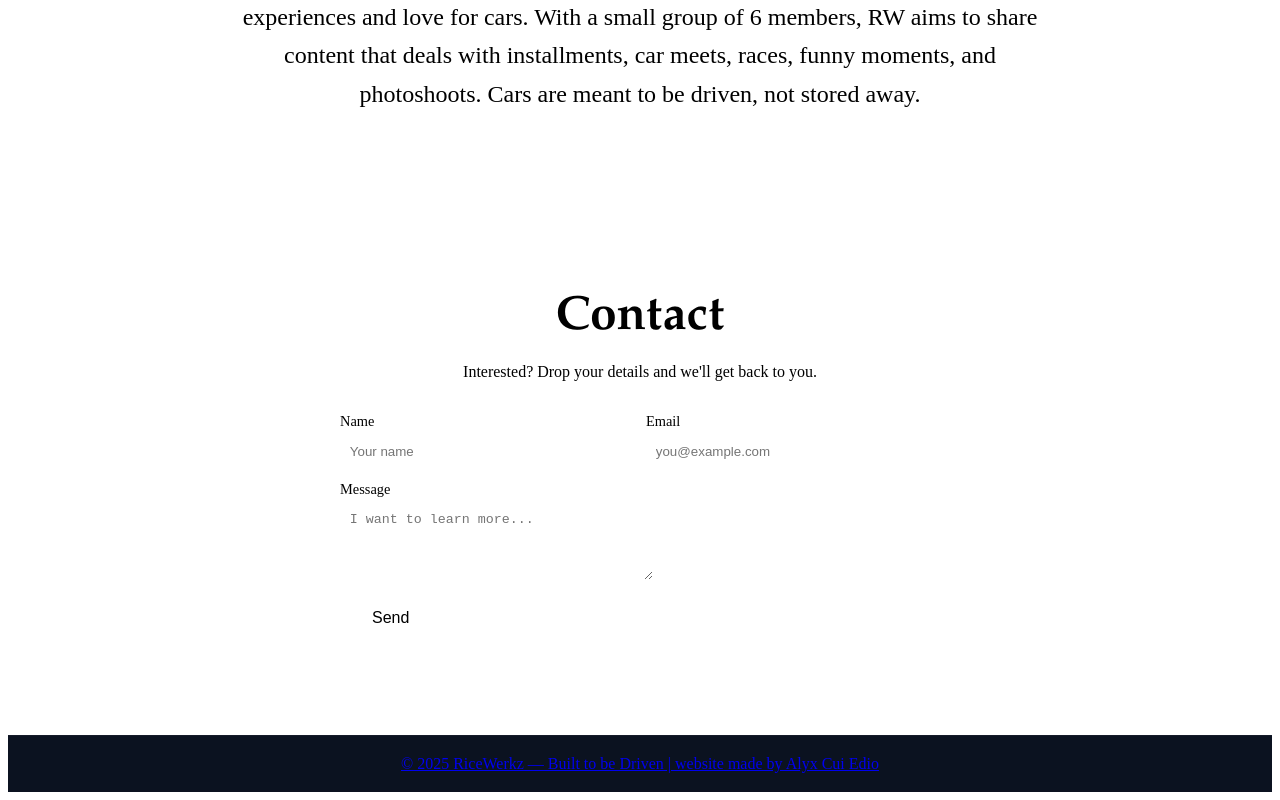
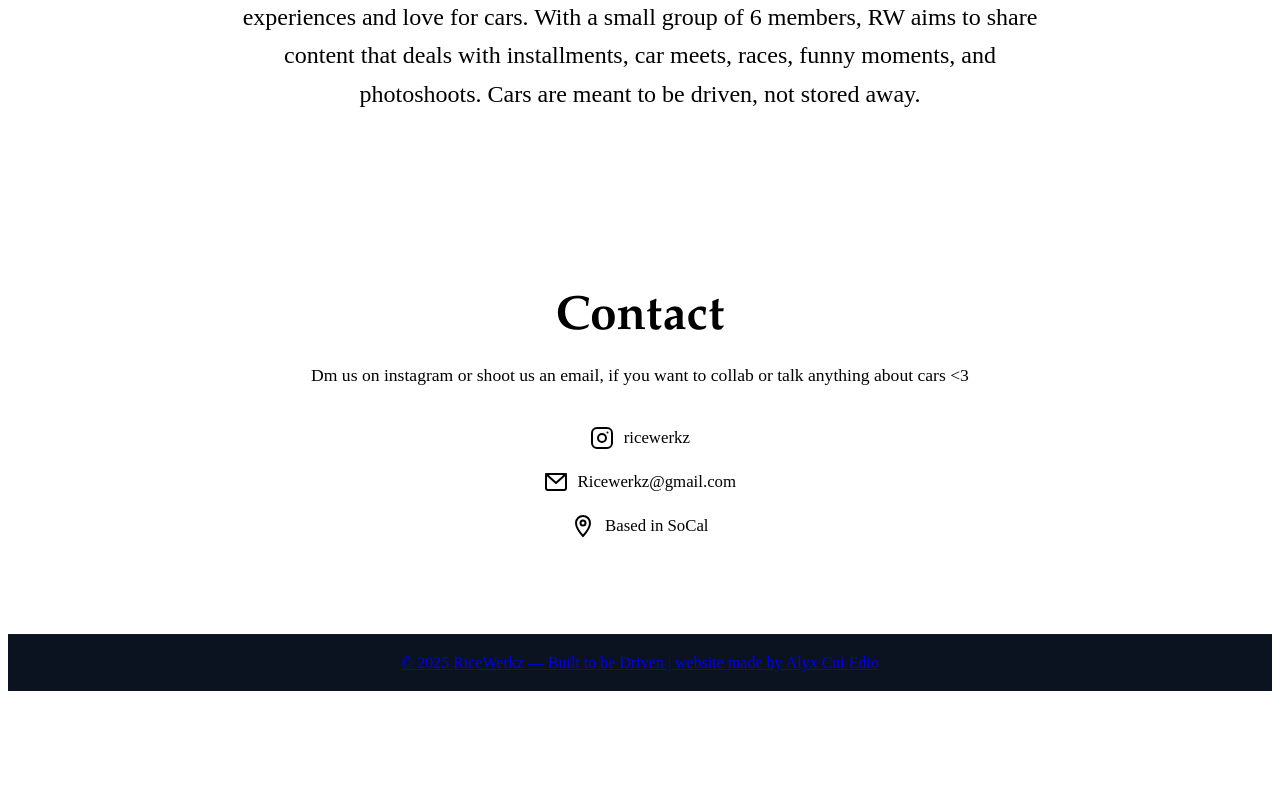
Before and after one commit to alyxce1015/RiceWerkz-Website, a React (Vite) app: page / in a window 1280 px wide. Shown: the part 1927-2727 px from the top of the page. After the commit the page ends 2626 px from the top, so only its background shows below. Built offline with nearby package versions, Linux system fonts and the light colour scheme; no server answers; the HTML template or start-up script is replaced by a standard one.

Commit message:
Updated Contact

```diff
--- a/src/pages/HomePage.jsx
+++ b/src/pages/HomePage.jsx
@@ -186,22 +186,31 @@ export default function HomePage() {
         {/* Contact */}
         <section id="contact" className="container contact">
           <h3 className="section-title">Contact</h3>
-          <p>Interested? Drop your details and we'll get back to you.</p>
-          <form className="contact-form" action="#" method="post">
-            <label>
-              Name
-              <input type="text" name="name" placeholder="Your name" />
-            </label>
-            <label>
-              Email
-              <input type="email" name="email" placeholder="you@example.com" />
-            </label>
-            <label>
-              Message
-              <textarea name="message" rows="4" placeholder="I want to learn more..." />
-            </label>
-            <button className="btn primary" type="submit">Send</button>
-          </form>
+          <p className="contact-tagline">Dm us on instagram or shoot us an email, if you want to collab or talk anything about cars &lt;3</p>
+          <div className="contact-links">
+            <a href="https://www.instagram.com/ricewerkz/" target="_blank" rel="noopener noreferrer" className="contact-link">
+              <svg xmlns="http://www.w3.org/2000/svg" width="24" height="24" viewBox="0 0 24 24" fill="none" stroke="currentColor" strokeWidth="2" strokeLinecap="round" strokeLinejoin="round">
+                <rect x="2" y="2" width="20" height="20" rx="5" ry="5"/>
+                <circle cx="12" cy="12" r="4"/>
+                <circle cx="17.5" cy="6.5" r="1" fill="currentColor" stroke="none"/>
+              </svg>
+              ricewerkz
+            </a>
+            <a href="mailto:Ricewerkz@gmail.com" className="contact-link">
+              <svg xmlns="http://www.w3.org/2000/svg" width="24" height="24" viewBox="0 0 24 24" fill="none" stroke="currentColor" strokeWidth="2" strokeLinecap="round" strokeLinejoin="round">
+                <rect x="2" y="4" width="20" height="16" rx="2"/>
+                <polyline points="2,4 12,13 22,4"/>
+              </svg>
+              Ricewerkz@gmail.com
+            </a>
+            <span className="contact-link contact-location">
+              <svg xmlns="http://www.w3.org/2000/svg" width="24" height="24" viewBox="0 0 24 24" fill="none" stroke="currentColor" strokeWidth="2" strokeLinecap="round" strokeLinejoin="round">
+                <path d="M12 2C8.13 2 5 5.13 5 9c0 5.25 7 13 7 13s7-7.75 7-13c0-3.87-3.13-7-7-7z"/>
+                <circle cx="12" cy="9" r="2.5"/>
+              </svg>
+              Based in SoCal
+            </span>
+          </div>
         </section>
       </main>
 
--- a/src/styles/Home.css
+++ b/src/styles/Home.css
@@ -420,52 +420,41 @@
   font-size: clamp(2rem, 5vw, 3rem);
 }
 
-.contact > p {
+.contact-tagline {
   text-align: center;
-  margin-bottom: 2rem;
+  color: var(--muted);
+  font-size: 1.1rem;
+  margin-bottom: 2.5rem;
 }
 
-.contact-form {
-  display: grid;
-  grid-template-columns: 1fr 1fr;
-  gap: 0.75rem;
-  align-items: start;
-  max-width: 600px;
-  margin: 0 auto;
+.contact-links {
+  display: flex;
+  flex-direction: column;
+  align-items: center;
+  gap: 1.25rem;
 }
 
-.contact-form label {
-  display: block;
-  color: var(--muted);
-  font-size: 0.9rem;
+.contact-link {
+  display: flex;
+  align-items: center;
+  gap: 0.6rem;
+  color: var(--text);
+  text-decoration: none;
+  font-size: 1.05rem;
+  transition: color 0.2s ease;
 }
 
-.contact-form input,
-.contact-form textarea {
-  width: 100%;
-  padding: 0.55rem;
-  border-radius: 6px;
-  border: 1px solid rgba(255, 255, 255, 0.06);
-  background: transparent;
-  color: var(--text);
-  margin-top: 0.25rem;
+.contact-link:hover {
+  color: var(--accent);
 }
 
-.contact-form button {
-  grid-column: span 2;
-  justify-self: start;
-  padding: 0.75rem 2rem;
-  border-radius: 6px;
-  border: none;
-  background: var(--accent);
-  color: var(--text);
-  font-size: 1rem;
-  cursor: pointer;
-  transition: background 0.2s ease;
+.contact-location {
+  color: var(--muted);
+  cursor: default;
 }
 
-.contact-form button:hover {
-  background: #c91d42;
+.contact-location:hover {
+  color: var(--muted);
 }
 
 /* ===== Tablet Responsive ===== */
@@ -513,14 +502,6 @@
     display: block;
   }
 
-  .contact-form {
-    grid-template-columns: 1fr;
-  }
-
-  .contact-form button {
-    grid-column: auto;
-    width: 100%;
-  }
 
   .about {
     padding: 3rem 0;
```
